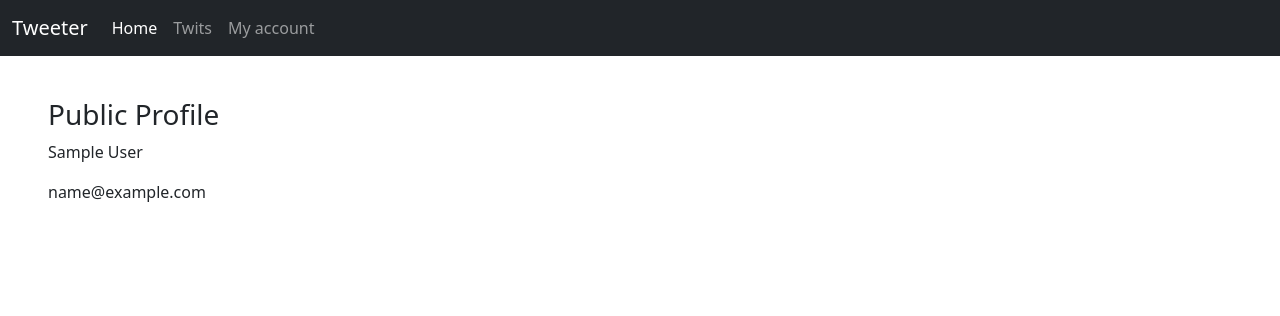
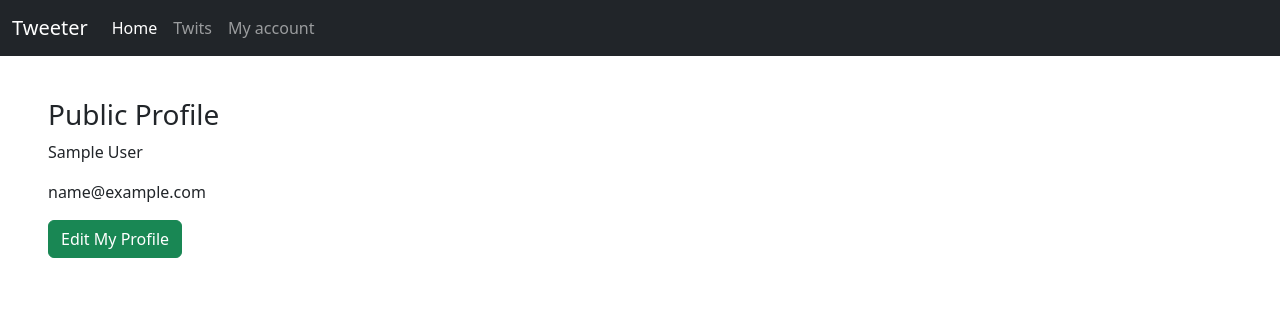
Before and after one commit to xValmearx/sample-social-media-, a Django app: page /accounts/accounts/public_profile/1 in a window 1280 px wide. Shown: the top 316 px of the page. Run offline with Django 4.2, Linux system fonts and the light colour scheme; the visitor is signed in with stand-in values (Sample User, id 1); data that the repository does not hold is empty.

Commit message:
got private profile to work and can update and change user information

```diff
--- a/accounts/urls.py
+++ b/accounts/urls.py
@@ -1,7 +1,8 @@
 from django.urls import path
-from .views import SignUpView, PublicProfileView
+from .views import SignUpView, PublicProfileView, PrivateProfileView
 
 urlpatterns = [
     path("signup/", SignUpView.as_view(), name="signup"),
     path("accounts/public_profile/<int:pk>", PublicProfileView.as_view(), name="public_profile"),
+    path("accounts/profile/<int:pk>/", PrivateProfileView.as_view(), name="profile"),
 ]
--- a/accounts/views.py
+++ b/accounts/views.py
@@ -19,7 +19,11 @@ class PublicProfileView(ListView):
     template_name = "public_profile.html"
 
 
-# class PrivateProfileView(UpdateView):
-#     """Private profile view"""
-#     form_class = CustomUserCreationForm
-#     success_url = ""
+class PrivateProfileView(UpdateView):
+    """Private profile view"""
+
+    model = CustomUser
+    form_class = CustomUserChangeForm
+    template_name = "profile.html"
+
+    success_url = reverse_lazy("twit_list")
--- a/templates/base.html
+++ b/templates/base.html
@@ -18,10 +18,11 @@
               <li class="nav-item">
                 <a class="nav-link" href={% url "twit_list" %}>Twits</a>
               </li>
-
+            {% if  user.is_authenticated%}
             <li class="nav-item">
               <a class="nav-link" href={% url "public_profile" user.pk%}>My account</a>
             </li>
+            {% endif %}
 
             </ul>
 
--- a/templates/public_profile.html
+++ b/templates/public_profile.html
@@ -7,6 +7,8 @@
   <p>{{user.first_name}} {{user.last_name}}</p>
 
   <p>{{user.email}}</p>
+
+  <a class= "btn btn-success ml-2" href={% url "profile" user.pk%}>Edit My Profile</a>
 
   {% for twit in user.twits.all %}
 
```
Also changed, not shown: accounts/forms.py (+1 -7 lines), templates/profile.html (added, +11 -0 lines).
